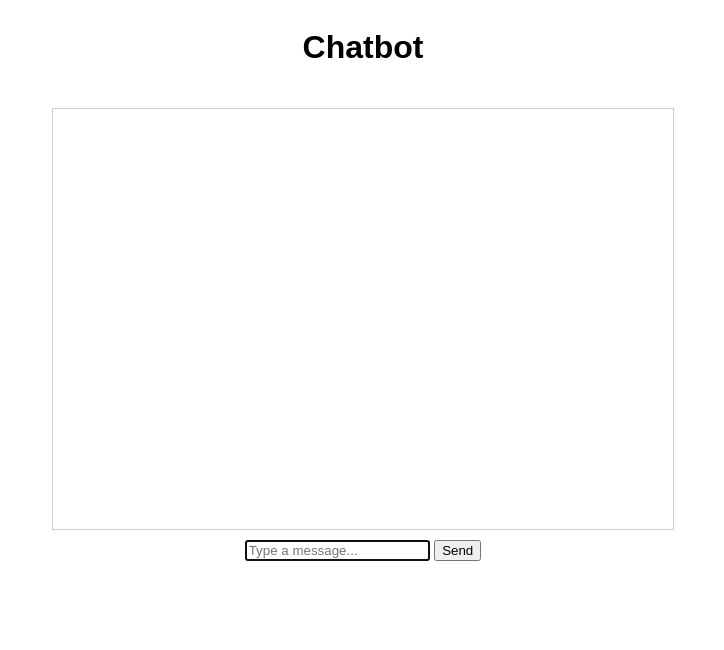
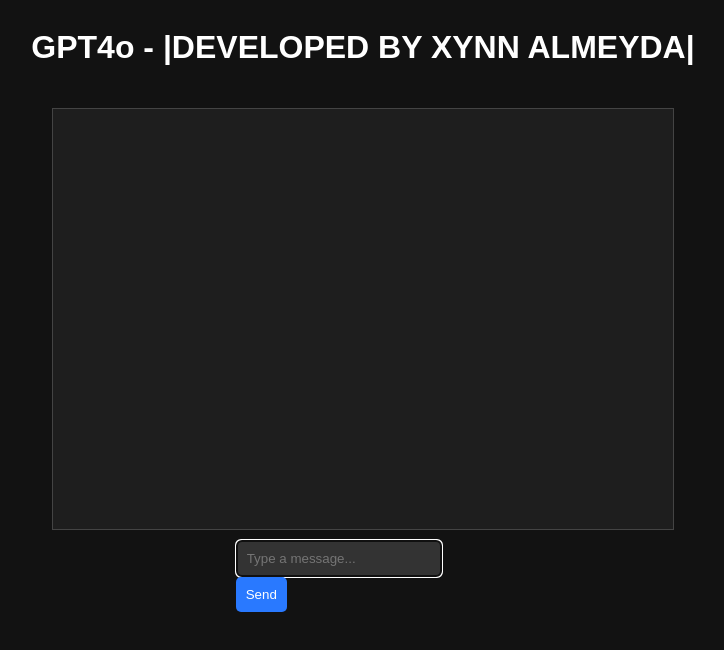
Before and after one commit to XYNnAlmeyda/GPT4-API, a website: page public/index.html in a window 1280 px wide. Shown: the whole page, without its empty margins (277-1001 px from the left). Drawn offline with Linux system fonts and the light colour scheme.

Commit message:
Update index.html

```diff
--- a/public/index.html
+++ b/public/index.html
@@ -1,4 +1,3 @@
-<!-- public/index.html -->
 <!DOCTYPE html>
 <html lang="en">
 <head>
@@ -6,16 +5,63 @@
   <meta name="viewport" content="width=device-width, initial-scale=1.0">
   <title>Chatbot</title>
   <style>
-    body { font-family: Arial, sans-serif; display: flex; flex-direction: column; align-items: center; }
-    #chatbox { width: 100%; max-width: 600px; margin-top: 20px; border: 1px solid #ccc; padding: 10px; overflow-y: auto; height: 400px; }
-    .message { margin: 10px; padding: 10px; border-radius: 10px; }
-    .user { background-color: #e1f5fe; text-align: right; }
-    .assistant { background-color: #f1f1f1; text-align: left; }
-    #inputArea { margin-top: 10px; }
+    body {
+      font-family: Arial, sans-serif;
+      display: flex;
+      flex-direction: column;
+      align-items: center;
+      background-color: #121212; /* Dark background */
+      color: #ffffff; /* Light text color */
+    }
+    #chatbox {
+      width: 100%;
+      max-width: 600px;
+      margin-top: 20px;
+      border: 1px solid #444; /* Dark border */
+      padding: 10px;
+      overflow-y: auto;
+      height: 400px;
+      background-color: #1e1e1e; /* Darker chatbox background */
+    }
+    .message {
+      margin: 10px;
+      padding: 10px;
+      border-radius: 10px;
+    }
+    .user {
+      background-color: #2979ff; /* User message color */
+      text-align: right;
+    }
+    .assistant {
+      background-color: #424242; /* Assistant message color */
+      text-align: left;
+    }
+    #inputArea {
+      margin-top: 10px;
+    }
+    #userInput {
+      width: calc(100% - 70px);
+      padding: 10px;
+      border: 1px solid #444;
+      border-radius: 5px;
+      background-color: #333; /* Input field background */
+      color: #ffffff; /* Input text color */
+    }
+    button {
+      padding: 10px;
+      border: none;
+      border-radius: 5px;
+      background-color: #2979ff; /* Button color */
+      color: #ffffff; /* Button text color */
+      cursor: pointer;
+    }
+    button:hover {
+      background-color: #1e88e5; /* Button hover color */
+    }
   </style>
 </head>
 <body>
-  <h1>Chatbot</h1>
+  <h1>GPT4o - |DEVELOPED BY XYNN ALMEYDA| </h1>
   <div id="chatbox"></div>
   <div id="inputArea">
     <input type="text" id="userInput" placeholder="Type a message..." autofocus>
```
